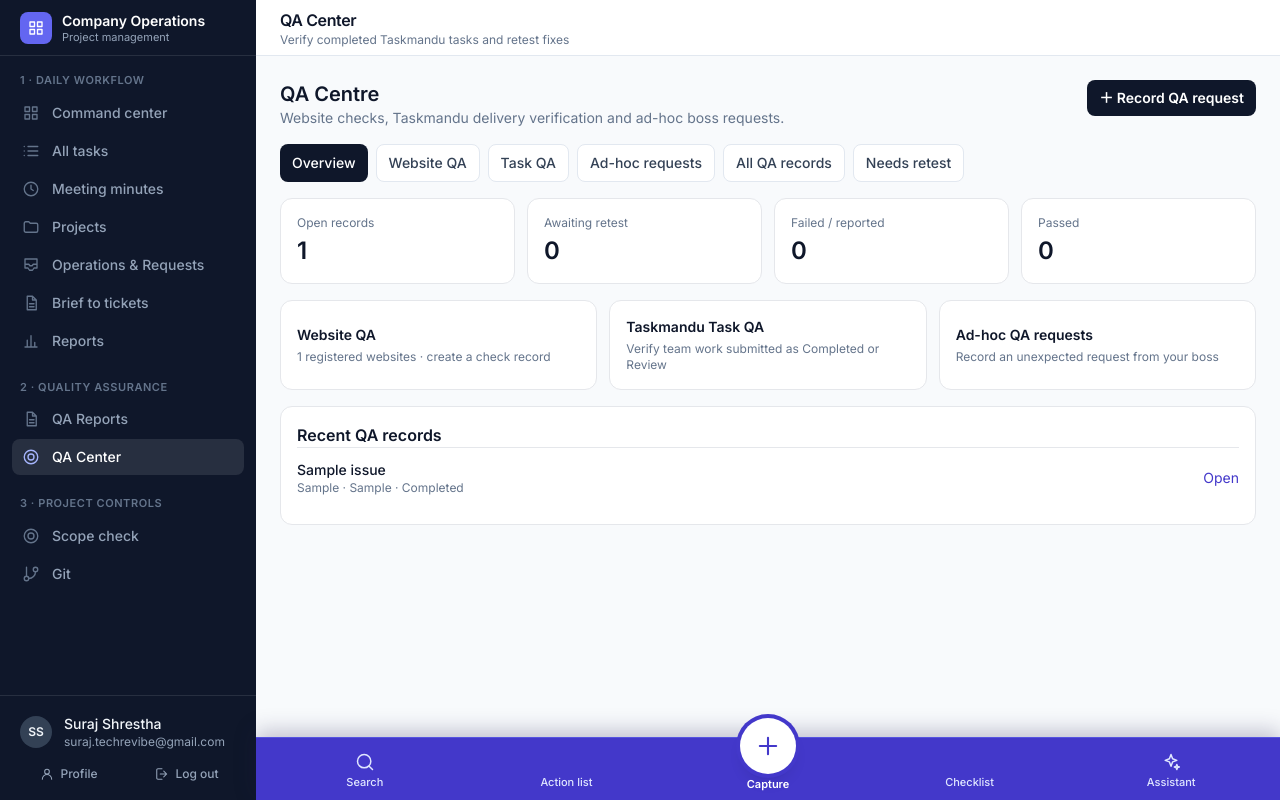
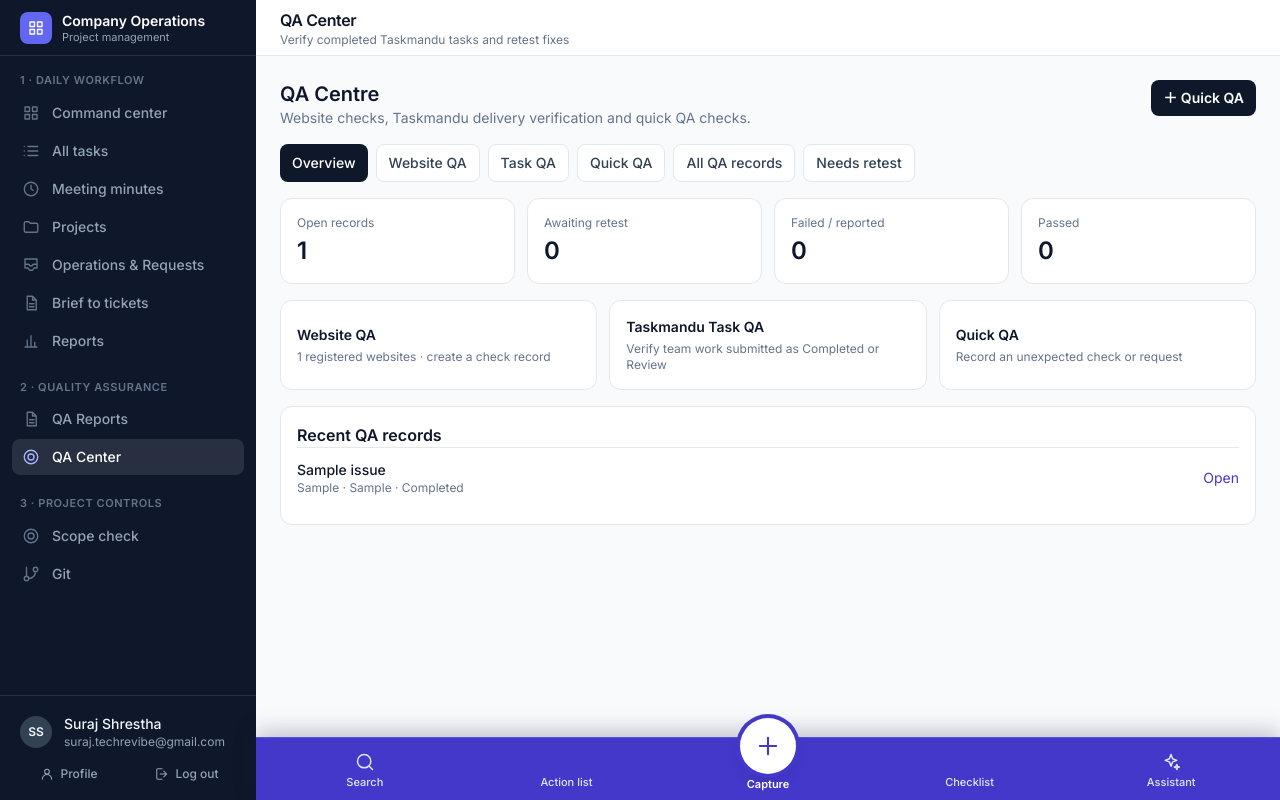
Before and after one commit to suraj-techrevibe/Project-Manager-Dashboard, a Laravel app: page /pm/qa in a window 1280 px wide. Run offline with Laravel 12, Linux system fonts and the light colour scheme; a user stored in the database is signed in; data comes from the database, SQL or seed files in the repository; tables that the repository leaves empty hold one stand-in row (values such as "Sample post"); style sheets or scripts are compiled from the project's sources; some libraries are stand-ins or nearby versions.

Commit message:
Rename ad-hoc QA section to Quick QA

```diff
--- a/resources/js/Components/Pm/QACenter.tsx
+++ b/resources/js/Components/Pm/QACenter.tsx
@@ -24,7 +24,7 @@ const input = 'w-full rounded-lg border border-slate-200 bg-white px-3 py-2 text
 const blank: Draft = { record_type: 'Ad-hoc', business: '', site_app: '', project_id: '', project_name: '', task_id: '', task_title: '', subtask_id: '', subtask_title: '', page_url: '', title: '', description: '', expected_behaviour: '', developer_notes: '', severity: 'Medium', status: 'Draft', assignee: '', evidence_url: '', retest_notes: '', pm_task_url: '' };
 const tabs = [
   ['overview', 'Overview'], ['websites', 'Website QA'], ['tasks', 'Task QA'],
-  ['adhoc', 'Ad-hoc requests'], ['records', 'All QA records'], ['retest', 'Needs retest'],
+  ['adhoc', 'Quick QA'], ['records', 'All QA records'], ['retest', 'Needs retest'],
 ] as const;
 type Tab = typeof tabs[number][0];
 
@@ -145,14 +145,14 @@ export default function QACenter() {
   );
 
   return <div className="space-y-4">
-    <div className="flex flex-wrap items-start justify-between gap-3"><div><h1 className="text-xl font-semibold text-slate-900">QA Centre</h1><p className="text-sm text-slate-500">Website checks, Taskmandu delivery verification and ad-hoc boss requests.</p></div><button type="button" onClick={startAdhoc} className="rounded-lg bg-slate-900 px-3 py-2 text-sm font-semibold text-white">＋ Record QA request</button></div>
+    <div className="flex flex-wrap items-start justify-between gap-3"><div><h1 className="text-xl font-semibold text-slate-900">QA Centre</h1><p className="text-sm text-slate-500">Website checks, Taskmandu delivery verification and quick QA checks.</p></div><button type="button" onClick={startAdhoc} className="rounded-lg bg-slate-900 px-3 py-2 text-sm font-semibold text-white">＋ Quick QA</button></div>
     <div className="flex flex-wrap gap-2">{tabs.map(([key, label]) => <button key={key} type="button" onClick={() => { setTab(key); setDraft(blank); }} className={'rounded-lg px-3 py-2 text-sm font-medium ' + (tab === key ? 'bg-slate-900 text-white' : 'border border-slate-200 bg-white text-slate-700')}>{label}</button>)}</div>
     {error && <p role="alert" className="rounded-lg bg-rose-50 px-3 py-2 text-sm text-rose-700">{error}</p>}
     {loading ? <p className="rounded-xl border bg-white p-5 text-sm text-slate-500">Loading QA records…</p> : <>
       {tab === 'overview' && <>
         <div className="grid grid-cols-2 gap-3 lg:grid-cols-4">{[['Open records', openItems.length], ['Awaiting retest', retest.length], ['Failed / reported', failed.length], ['Passed', passed.length]].map(([label, value]) => <div key={String(label)} className="rounded-xl border bg-white p-4"><div className="text-xs text-slate-500">{label}</div><div className="mt-1 text-2xl font-semibold">{value}</div></div>)}</div>
-        <div className="grid gap-3 lg:grid-cols-3"><button onClick={() => setTab('websites')} className="rounded-xl border bg-white p-4 text-left hover:border-indigo-300"><div className="text-sm font-semibold">Website QA</div><p className="mt-1 text-xs text-slate-500">{websites.length} registered websites · create a check record</p></button><button onClick={() => setTab('tasks')} className="rounded-xl border bg-white p-4 text-left hover:border-indigo-300"><div className="text-sm font-semibold">Taskmandu Task QA</div><p className="mt-1 text-xs text-slate-500">Verify team work submitted as Completed or Review</p></button><button onClick={startAdhoc} className="rounded-xl border bg-white p-4 text-left hover:border-indigo-300"><div className="text-sm font-semibold">Ad-hoc QA requests</div><p className="mt-1 text-xs text-slate-500">Record an unexpected request from your boss</p></button></div>
-        <section className="rounded-xl border bg-white p-4"><h2 className="font-semibold">Recent QA records</h2>{items.slice(0,6).map(x => <div key={x.id} className="flex flex-wrap items-center justify-between gap-2 border-t py-3 text-sm"><div><div className="font-medium">{x.title}</div><div className="text-xs text-slate-500">{x.business || 'Business not set'} · {x.record_type} · {x.status}</div></div><button className="text-indigo-700" onClick={() => edit(x)}>Open</button></div>)}{!items.length && <p className="pt-3 text-sm text-slate-500">No QA records yet.</p>}</section>
+        <div className="grid gap-3 lg:grid-cols-3"><button onClick={() => setTab('websites')} className="rounded-xl border bg-white p-4 text-left hover:border-indigo-300"><div className="text-sm font-semibold">Website QA</div><p className="mt-1 text-xs text-slate-500">{websites.length} registered websites · create a check record</p></button><button onClick={() => setTab('tasks')} className="rounded-xl border bg-white p-4 text-left hover:border-indigo-300"><div className="text-sm font-semibold">Taskmandu Task QA</div><p className="mt-1 text-xs text-slate-500">Verify team work submitted as Completed or Review</p></button><button onClick={startAdhoc} className="rounded-xl border bg-white p-4 text-left hover:border-indigo-300"><div className="text-sm font-semibold">Quick QA</div><p className="mt-1 text-xs text-slate-500">Record an unexpected check or request</p></button></div>
+        <section className="rounded-xl border bg-white p-4"><h2 className="font-semibold">Recent QA records</h2>{items.slice(0,6).map(x => <div key={x.id} className="flex flex-wrap items-center justify-between gap-2 border-t py-3 text-sm"><div><div className="font-medium">{x.title}</div><div className="text-xs text-slate-500">{x.business || 'Business not set'} · {x.record_type === 'Ad-hoc' ? 'Quick QA' : x.record_type} · {x.status}</div></div><button className="text-indigo-700" onClick={() => edit(x)}>Open</button></div>)}{!items.length && <p className="pt-3 text-sm text-slate-500">No QA records yet.</p>}</section>
       </>}
       {tab === 'websites' && <>
         <section className="rounded-xl border bg-white p-4"><div className="flex items-center justify-between gap-3"><div><h2 className="font-semibold">Website registry</h2><p className="text-xs text-slate-500">Websites are grouped under your existing Taskmandu business names.</p></div><button onClick={() => setShowWebsiteForm(v => !v)} className="rounded-lg bg-slate-900 px-3 py-2 text-sm text-white">＋ Add website</button></div>
@@ -162,7 +162,7 @@ export default function QACenter() {
         {websites.length === 0 && <div className="rounded-xl border bg-white p-5 text-sm text-slate-500">No websites registered. Add your first website to begin recording website QA.</div>}
       </>}
       {tab === 'tasks' && <TaskQAInbox/>}
-      {tab === 'adhoc' && <>{recordForm('Record an ad-hoc boss request')}<section className="rounded-xl border bg-white p-4"><h2 className="font-semibold">Ad-hoc QA records</h2>{items.filter(x => x.record_type === 'Ad-hoc').map(x => <div key={x.id} className="flex flex-wrap items-center justify-between gap-2 border-t py-3 text-sm"><div><div className="font-medium">{x.title}</div><div className="text-xs text-slate-500">{x.business} · {x.status} · {new Date(x.created_at).toLocaleDateString()}</div></div><button onClick={() => edit(x)} className="text-indigo-700">Open</button></div>)}</section></>}
+      {tab === 'adhoc' && <>{recordForm('Quick QA record')}<section className="rounded-xl border bg-white p-4"><h2 className="font-semibold">Quick QA records</h2>{items.filter(x => x.record_type === 'Ad-hoc').map(x => <div key={x.id} className="flex flex-wrap items-center justify-between gap-2 border-t py-3 text-sm"><div><div className="font-medium">{x.title}</div><div className="text-xs text-slate-500">{x.business} · {x.status} · {new Date(x.created_at).toLocaleDateString()}</div></div><button onClick={() => edit(x)} className="text-indigo-700">Open</button></div>)}</section></>}
       {(tab === 'records' || tab === 'retest') && <>
         {draft.record_type === 'Website' && draft.title && recordForm('Record website QA')}
         <section className="space-y-3 rounded-xl border bg-white p-4"><div className="flex flex-wrap items-center justify-between gap-2"><h2 className="font-semibold">{tab === 'retest' ? 'Records ready for retest' : 'All QA records'}</h2><div className="flex gap-2"><select className="rounded-lg border px-2 py-2 text-sm" value={businessFilter} onChange={e => setBusinessFilter(e.target.value)}><option>All</option>{filters.businesses.map(b => <option key={b}>{b}</option>)}</select><input className="max-w-48 rounded-lg border px-2 py-2 text-sm" placeholder="Search records" value={query} onChange={e => setQuery(e.target.value)}/></div></div>
```
